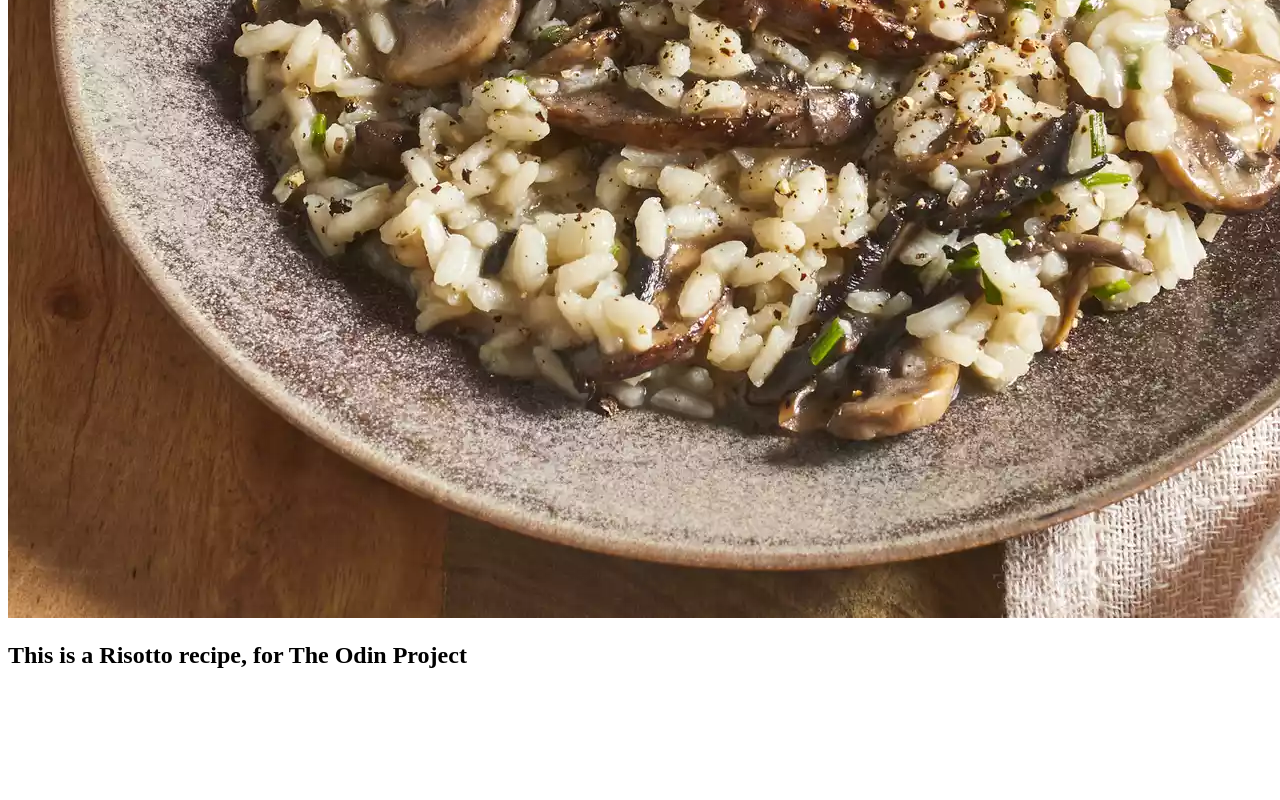
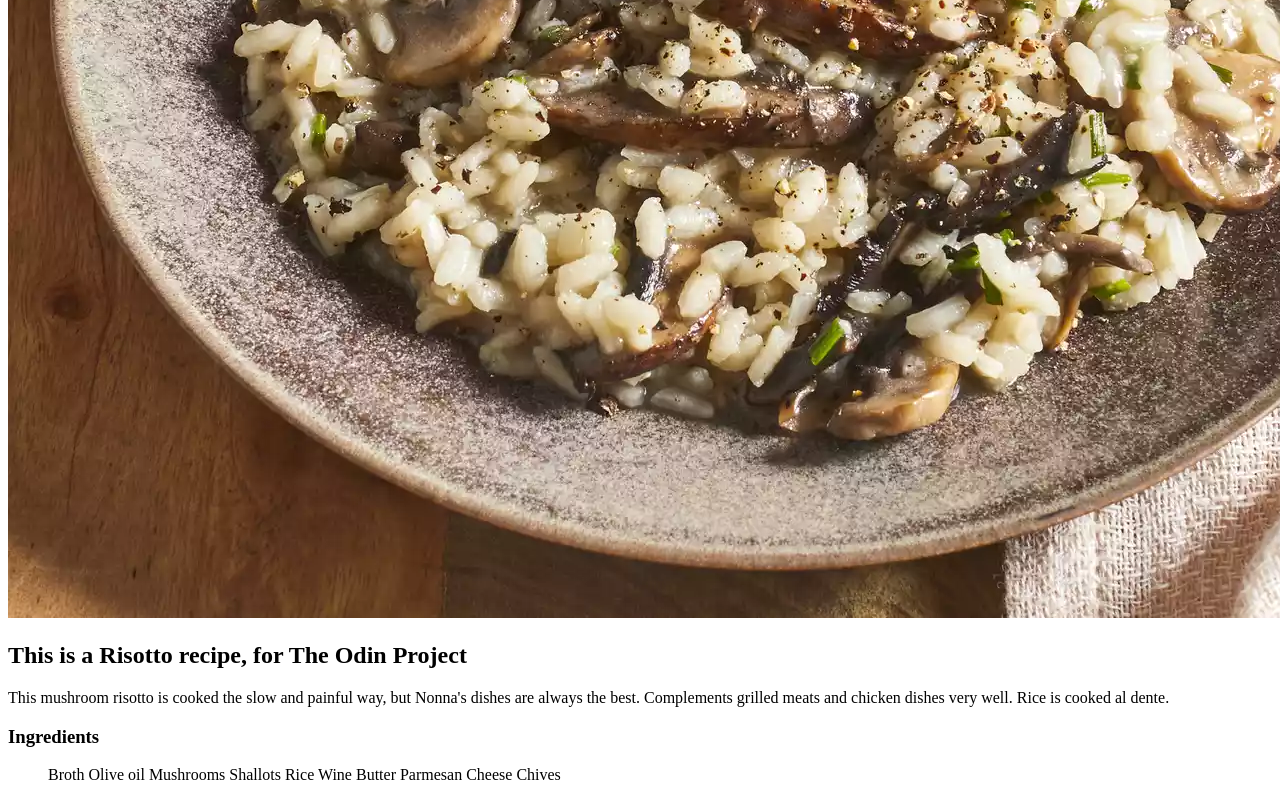
Before and after one commit to facundoduhau/odin-recipes, a plain HTML site: page recipes/risotto.html in a window 1280 px wide. Shown: the part 515-1315 px from the top of the page. Before the commit the page ends 1204 px from the top, so only its background shows below. Drawn offline with Linux system fonts and the light colour scheme; files whose address does not match are found by name.

Commit message:
Added start of organized list in the recipe, needs to be finished later

```diff
--- a/recipes/risotto.html
+++ b/recipes/risotto.html
@@ -10,4 +10,33 @@
         <img src="./img/risotto.jpg" alt="Finished risotto dish image">
         <h2>This is a Risotto recipe, for The Odin Project</h2>
     </head>
+    <body>
+        <p>
+            This mushroom risotto is cooked the slow and painful way, but Nonna's dishes
+            are always the best.
+
+            Complements grilled meats and chicken dishes very well. Rice is cooked al
+            dente.
+        </p>
+        <head>
+            <h3>
+                Ingredients
+            </h3>
+        </head>
+        <ul>
+            <list>Broth</list>
+            <list>Olive oil</list>
+            <list>Mushrooms</list>
+            <list>Shallots</list>
+            <list>Rice</list>
+            <list>Wine</list>
+            <list>Butter</list>
+            <list>Parmesan Cheese</list>
+            <list>Chives</list>
+
+        </ul>
+        <ol>
+            <list></list>
+        </ol>
+    </body>
 </html>
```
